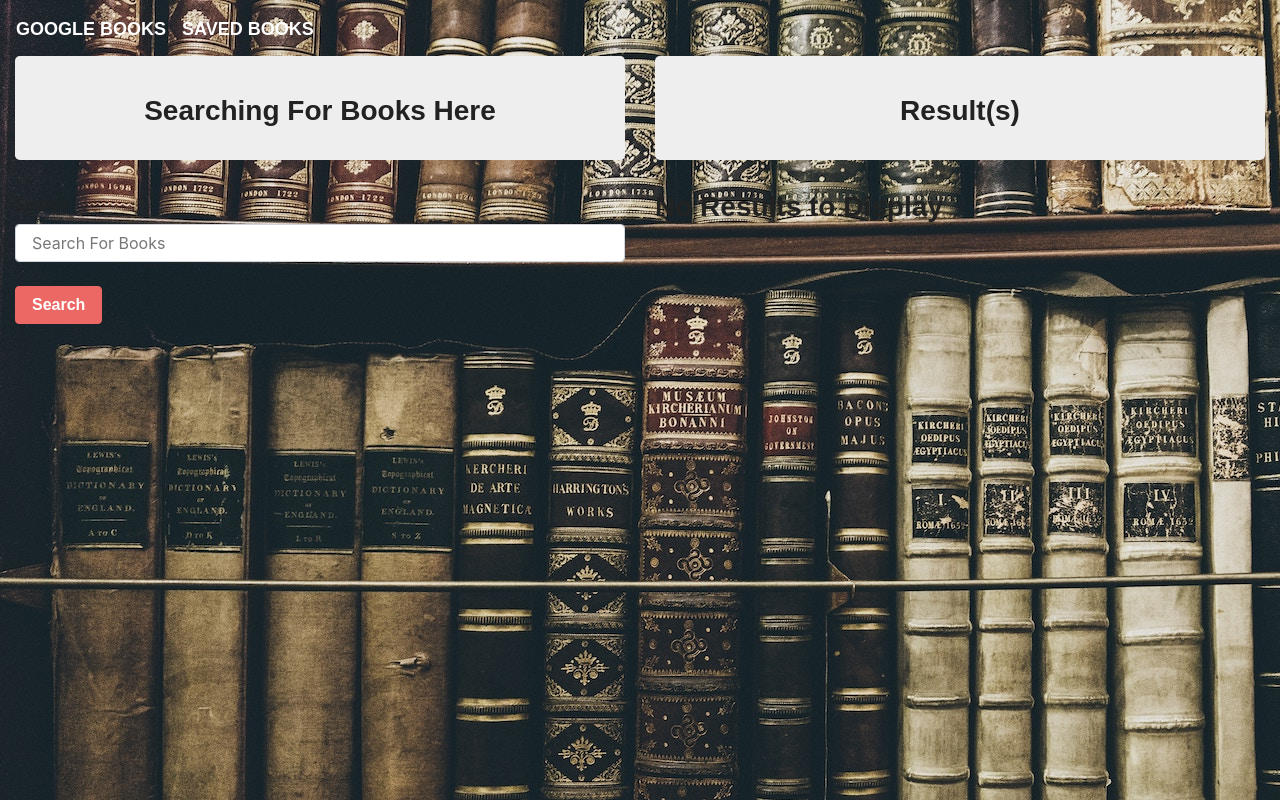
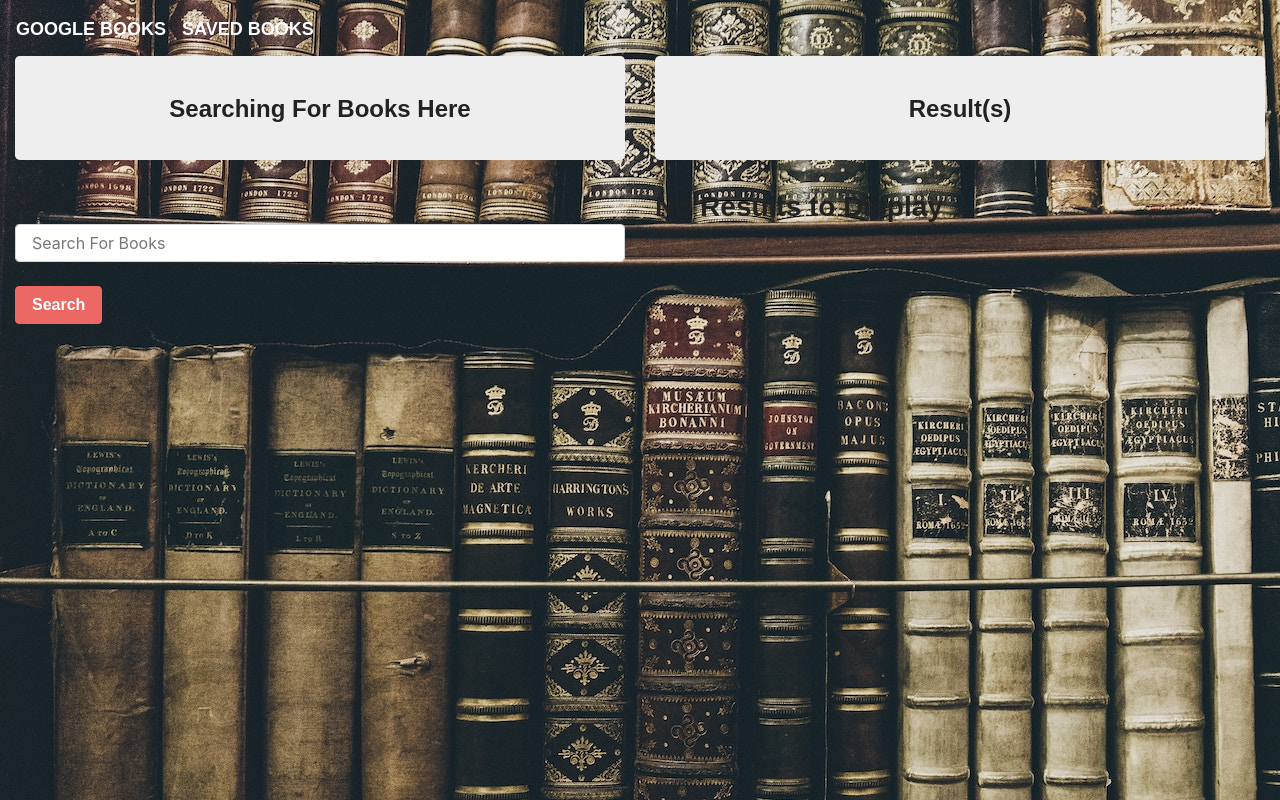
Before and after one commit to zsabrinaa/Google-Books-Search, a React (Create React App) app in the folder client/: page / in a window 1280 px wide. Built offline with nearby package versions, Linux system fonts and the light colour scheme; a web font is replaced by a local one.

Commit message:
fix header

```diff
--- a/client/src/components/Jumbotron/index.js
+++ b/client/src/components/Jumbotron/index.js
@@ -3,7 +3,7 @@ import React from "react";
 function Jumbotron({ children }) {
   return (
     <div
-      style={{ height: 20, clear: "both", paddingTop: 40, textAlign: "center" }}
+      style={{ height: 10, clear: "both", paddingTop: 40, textAlign: "center" }}
       className="jumbotron"
     >
       {children}
--- a/client/src/pages/Books.js
+++ b/client/src/pages/Books.js
@@ -52,7 +52,7 @@ class Books extends Component {
         <Row>
           <Col size="md-6">
             <Jumbotron>
-              <h3>Searching For Books Here</h3>
+              <h4>Searching For Books Here</h4>
             </Jumbotron>
             <SearchForm
               value={this.state.search}
@@ -62,7 +62,7 @@ class Books extends Component {
           </Col>
           <Col size="md-6 sm-12">
             <Jumbotron>
-              <h3>Result(s)</h3>
+              <h4>Result(s)</h4>
             </Jumbotron>
             {this.state.books.length ? (
               <List>
--- a/client/src/pages/Detail.js
+++ b/client/src/pages/Detail.js
@@ -22,9 +22,9 @@ class Detail extends Component {
         <Row>
           <Col size="md-12">
             <Jumbotron>
-              <h1>
+              <h4>
                 {this.state.book.title} by {this.state.book.author}
-              </h1>
+              </h4>
             </Jumbotron>
           </Col>
         </Row>
--- a/client/src/pages/Saved.js
+++ b/client/src/pages/Saved.js
@@ -42,7 +42,7 @@ return(
                     <BookDetail
                       src={book.src}
                       title={book.title}
-                      author={book.authors}
+                      author={book.author}
                     />
                   </Link>
                   <DeleteBtn onClick={() => this.deleteBook(book._id)} />
```
